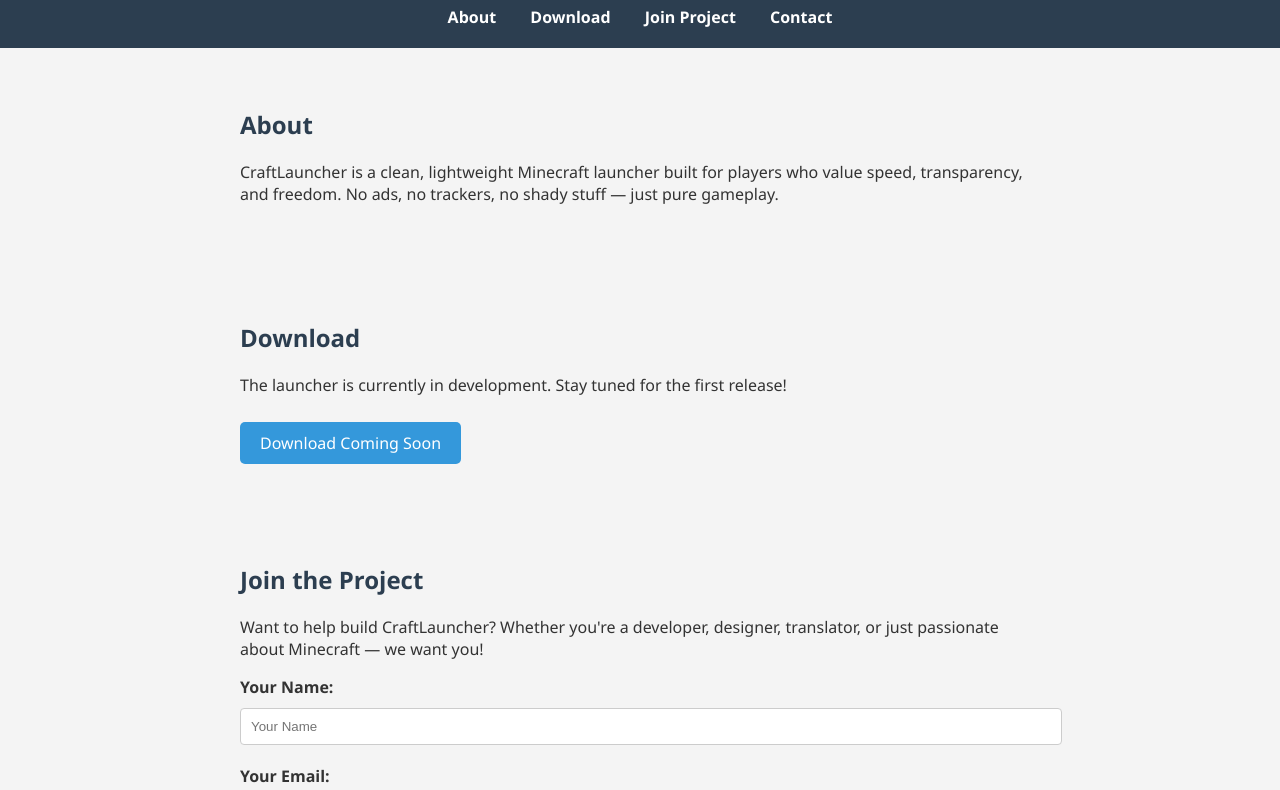
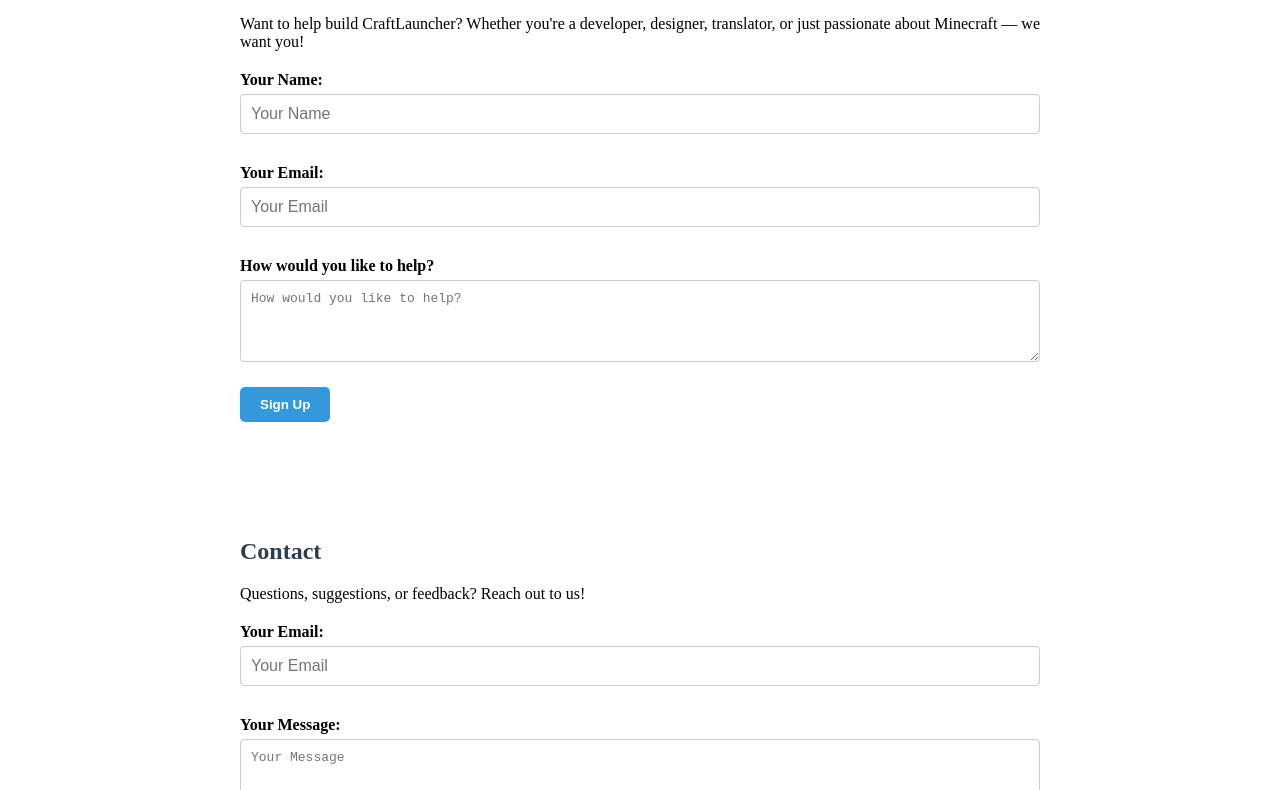
Before and after one commit to tevoisthebestminecrafter/clearcraft-site, a plain HTML site: page index.html in a window 1280 px wide. Shown: the part 100-890 px from the top of the page. Drawn offline with Linux system fonts and the light colour scheme.

Commit message:
Update index.html

```diff
--- a/index.html
+++ b/index.html
@@ -1,55 +1,70 @@
-<!DOCTYPE html>
-<html lang="en">
-<head>
-  <meta charset="UTF-8">
-  <title>CraftLauncher</title>
-  <meta name="viewport" content="width=device-width, initial-scale=1">
 <style>
-    body { margin: 0; font-family: 'Segoe UI', sans-serif; background: #f4f4f4; color: #333; }
-    header { background: #2c3e50; color: white; padding: 20px 0; text-align: center; }
-    nav a { margin: 0 15px; color: white; text-decoration: none; font-weight: bold; }
-    section { padding: 40px 20px; max-width: 800px; margin: auto; }
-    h2 { color: #2c3e50; }
-    .btn { background: #3498db; color: white; padding: 10px 20px; border: none; border-radius: 5px; text-decoration: none; display: inline-block; margin-top: 10px; cursor: pointer; }
-    form input, form textarea { width: 100%; padding: 10px; margin: 10px 0; border: 1px solid #ccc; border-radius: 4px; }
-    footer { background: #2c3e50; color: white; text-align: center; padding: 20px; margin-top: 40px; }
-    label { display: block; margin-top: 10px; font-weight: bold; }
+  section {
+    padding: 40px 20px;
+    max-width: 800px;
+    margin: auto;
+  }
+
+  h2 {
+    color: #2c3e50;
+  }
+
+  form {
+    margin-top: 20px;
+  }
+
+  label {
+    display: block;
+    margin-top: 15px;
+    font-weight: bold;
+  }
+
+  input[type="text"],
+  input[type="email"],
+  textarea {
+    width: 100%;
+    padding: 10px;
+    margin-top: 5px;
+    margin-bottom: 15px;
+    border: 1px solid #ccc;
+    border-radius: 4px;
+    box-sizing: border-box;
+    font-size: 1em;
+  }
+
+  .btn {
+    background: #3498db;
+    color: white;
+    padding: 10px 20px;
+    border: none;
+    border-radius: 5px;
+    text-decoration: none;
+    display: inline-block;
+    margin-top: 10px;
+    cursor: pointer;
+    font-weight: bold;
+  }
+
+  .btn:hover {
+    background: #2980b9;
+  }
 </style>
-</head>
-<body>
-
-  <header>
-    <h1>CraftLauncher</h1>
-    <nav>
-      <a href="#about">About</a>
-      <a href="#download">Download</a>
-      <a href="#join">Join Project</a>
-      <a href="#contact">Contact</a>
-    </nav>
-  </header>
-
-  <section id="about">
-    <h2>About</h2>
-    <p>CraftLauncher is a clean, lightweight Minecraft launcher built for players who value speed, transparency, and freedom. No ads, no trackers, no shady stuff — just pure gameplay.</p>
-  </section>
-
-  <section id="download">
-    <h2>Download</h2>
-    <p>The launcher is currently in development. Stay tuned for the first release!</p>
-    <a class="btn" href="#">Download Coming Soon</a>
-  </section>
 
 <section id="join">
   <h2>Join the Project</h2>
   <p>Want to help build CraftLauncher? Whether you're a developer, designer, translator, or just passionate about Minecraft — we want you!</p>
   <form action="https://formspree.io/f/xblzkzyy" method="POST">
     <input type="hidden" name="_redirect" value="https://tevoisthebestminecrafter.github.io/clearcraft-site/thanks.html">
-      <label>Your Name:</label>
-      <input type="text" name="name" placeholder="Your Name" required>
-      <label>Your Email:</label>
-      <input type="email" name="email" placeholder="Your Email" required>
-      <label>How would you like to help?</label>
-      <textarea name="message" placeholder="How would you like to help?" rows="4" required></textarea>
+
+    <label for="join-name">Your Name:</label>
+    <input type="text" id="join-name" name="name" placeholder="Your Name" required>
+
+    <label for="join-email">Your Email:</label>
+    <input type="email" id="join-email" name="email" placeholder="Your Email" required>
+
+    <label for="join-message">How would you like to help?</label>
+    <textarea id="join-message" name="message" placeholder="How would you like to help?" rows="4" required></textarea>
+
     <button class="btn" type="submit">Sign Up</button>
   </form>
 </section>
@@ -59,17 +74,13 @@
   <p>Questions, suggestions, or feedback? Reach out to us!</p>
   <form action="https://formspree.io/f/xwprqrql" method="POST">
     <input type="hidden" name="_redirect" value="https://tevoisthebestminecrafter.github.io/clearcraft-site/thanks.html">
-      <label>Your Email:</label>
-      <input type="email" name="email" placeholder="Your Email" required>
-      <label>Your Message:</label>
-      <textarea name="message" placeholder="Your Message" rows="4" required></textarea>
+
+    <label for="contact-email">Your Email:</label>
+    <input type="email" id="contact-email" name="email" placeholder="Your Email" required>
+
+    <label for="contact-message">Your Message:</label>
+    <textarea id="contact-message" name="message" placeholder="Your Message" rows="4" required></textarea>
+
     <button class="btn" type="submit">Send</button>
   </form>
 </section>
-
-  <footer>
-    <p>&copy; 2025 CraftLauncher. Built with love by the community.</p>
-  </footer>
-
-</body>
-</html>
```
Lines whose indentation alone changed are shown as unchanged.
